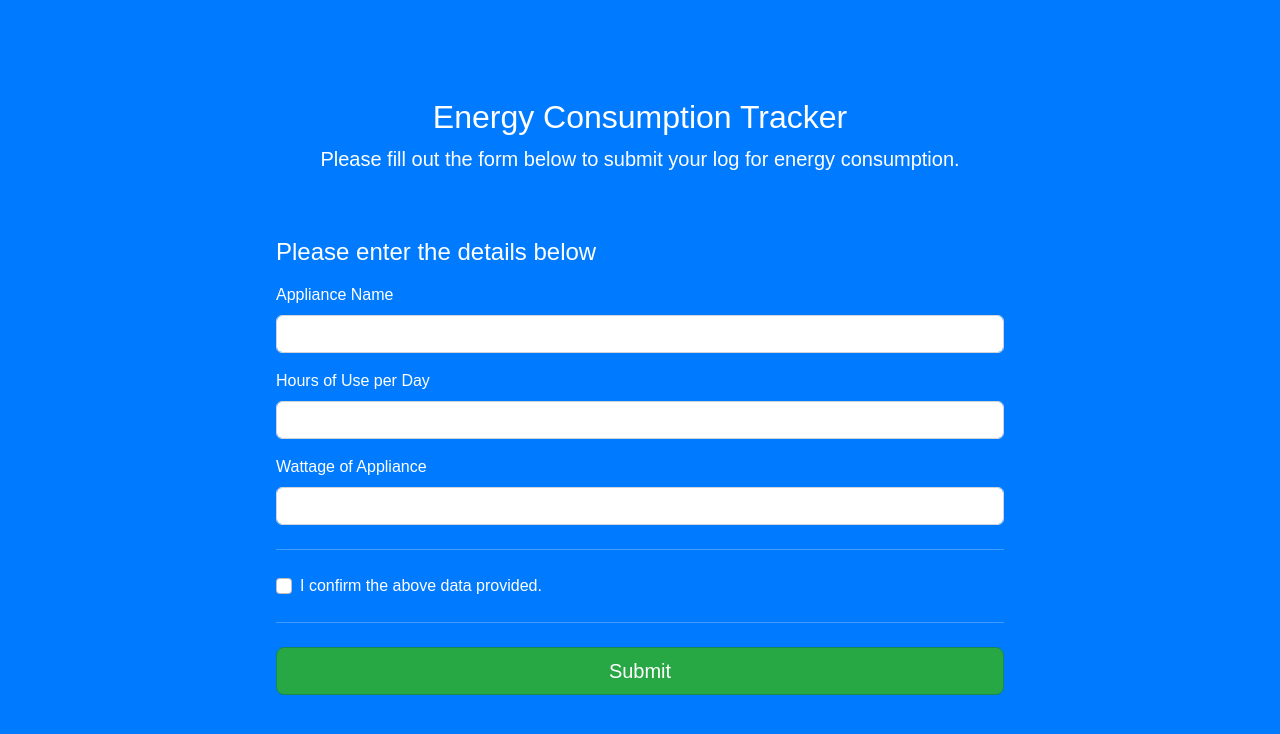
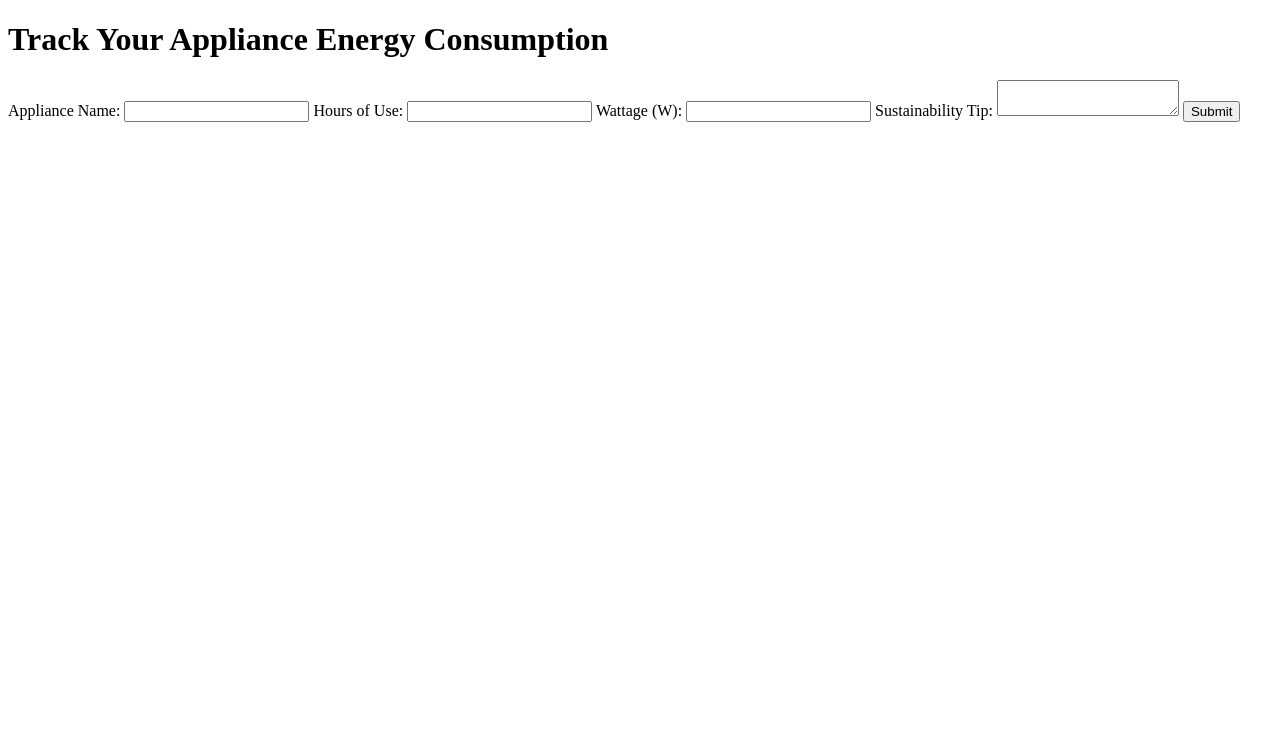
Before and after one commit to bhavyap1010/Energy-Consumption-App, a Flask app: page / in a window 1280 px wide. Shown: the top 734 px of the page. Run offline with Flask 3, Linux system fonts and the light colour scheme; some libraries are stand-ins or nearby versions.

Commit message:
created logs file and display temporary

```diff
--- a/energy_tracker/app.py
+++ b/energy_tracker/app.py
@@ -2,33 +2,50 @@ from flask import Flask, render_template, request, redirect, url_for
 from flask_sqlalchemy import SQLAlchemy
 
 app = Flask(__name__)
-app.config['SQLALCHEMY_DATABASE_URI'] = 'sqlite:///energy_consumption.db'
+app.config['SQLALCHEMY_DATABASE_URI'] = 'sqlite:///appliances.db'
 app.config['SQLALCHEMY_TRACK_MODIFICATIONS'] = False
 db = SQLAlchemy(app)
 
 class ApplianceLog(db.Model):
     id = db.Column(db.Integer, primary_key=True)
-    appliance_name = db.Column(db.String(100), nullable=False)
+    appliance_name = db.Column(db.String(50), nullable=False)
     hours_of_use = db.Column(db.Float, nullable=False)
     wattage = db.Column(db.Float, nullable=False)
+    energy_consumption = db.Column(db.Float, nullable=False)
+    sustainability_tip = db.Column(db.String(200), nullable=True)
 
-@app.route('/')
+@app.route('/', methods=['GET', 'POST'])
 def index():
+    if request.method == 'POST':
+        appliance_name = request.form['appliance_name']
+        hours_of_use = request.form['hours_of_use']
+        wattage = request.form['wattage']
+        energy_consumption = round(float(hours_of_use) * (float(wattage) / 1000), 2)  # kWh calculation
+        sustainability_tip = request.form.get('sustainability_tip', None)
+
+        new_log = ApplianceLog(appliance_name=appliance_name,
+                                hours_of_use=hours_of_use,
+                                wattage=wattage,
+                                energy_consumption=energy_consumption,
+                                sustainability_tip=sustainability_tip)
+        db.session.add(new_log)
+        db.session.commit()
+        return redirect(url_for('logs'))
+
     return render_template('index.html')
 
-@app.route('/submit', methods=['POST'])
-def submit():
-    appliance_name = request.form['appliance_name']
-    hours_of_use = request.form['hours_of_use']
-    wattage = request.form['wattage']
+@app.route('/logs')
+def logs():
+    logs = ApplianceLog.query.all()
+    return render_template('logs.html', logs=logs)
 
-    new_log = ApplianceLog(appliance_name=appliance_name, hours_of_use=hours_of_use, wattage=wattage)
-    db.session.add(new_log)
+@app.route('/clear_logs', methods=['POST'])
+def clear_logs():
+    db.session.query(ApplianceLog).delete()  # Delete all records from the table
     db.session.commit()
-
-    return redirect(url_for('index'))
+    return redirect(url_for('logs'))  # Redirect to the logs page
 
 if __name__ == '__main__':
-    with app.app_context():  # Ensure this is inside the application context
-        db.create_all()  # Create database tables
+    with app.app_context():  # Wrap the database creation in the application context
+        db.create_all()  # Create the database tables
     app.run(debug=True)
--- a/energy_tracker/templates/index.html
+++ b/energy_tracker/templates/index.html
@@ -1,87 +1,26 @@
-<!doctype html>
+<!DOCTYPE html>
 <html lang="en">
+<head>
+    <meta charset="UTF-8">
+    <meta name="viewport" content="width=device-width, initial-scale=1.0">
+    <title>Energy Consumption Tracker</title>
+</head>
+<body>
+    <h1>Track Your Appliance Energy Consumption</h1>
+    <form action="/" method="POST">
+        <label for="appliance_name">Appliance Name:</label>
+        <input type="text" id="appliance_name" name="appliance_name" required>
 
-<head>
-    <meta charset="utf-8">
-    <meta name="viewport" content="width=device-width, initial-scale=1">
-    <title>Energy Consumption Tracker</title>
-    <link href="https://cdn.jsdelivr.net/npm/bootstrap@5.2.3/dist/css/bootstrap.min.css" rel="stylesheet"
-        integrity="sha384-rbsA2VBKQhggwzxH7pPCaAqO46MgnOM80zW1RWuH61DGLwZJEdK2Kadq2F9CUG65" crossorigin="anonymous">
-    <style>
-        body {
-            background-color: #007BFF; /* Blue background */
-            color: white; /* White text */
-            font-family: Arial, sans-serif;
-        }
-        .container {
-            margin-top: 50px;
-        }
-        .btn-success {
-            background-color: #28A745; /* Green button */
-        }
-        .btn-success:hover {
-            background-color: #218838; /* Darker green on hover */
-        }
-    </style>
-</head>
+        <label for="hours_of_use">Hours of Use:</label>
+        <input type="number" step="0.1" id="hours_of_use" name="hours_of_use" required>
 
-<body class="bg-body-tertiary">
+        <label for="wattage">Wattage (W):</label>
+        <input type="number" step="0.1" id="wattage" name="wattage" required>
 
-    <div class="container">
-        <main>
-            <div class="py-5 text-center">
-                <h2>Energy Consumption Tracker</h2>
-                <p class="lead">Please fill out the form below to submit your log for energy consumption.</p>
-            </div>
+        <label for="sustainability_tip">Sustainability Tip:</label>
+        <textarea id="sustainability_tip" name="sustainability_tip"></textarea>
 
-            <div class="row g-5 d-flex justify-content-center align-items-center">
-                <div class="col-md-7 col-lg-8">
-                    <h4 class="mb-3">Please enter the details below</h4>
-                    <form action="/submit" method="POST" class="needs-validation" novalidate>
-                        <div class="row g-3">
-                            <div class="col-12">
-                                <label for="appliance_name" class="form-label">Appliance Name</label>
-                                <input type="text" id="appliance_name" name="appliance_name" class="form-control" required>
-                            </div>
-
-                            <div class="col-12">
-                                <label for="hours_of_use" class="form-label">Hours of Use per Day</label>
-                                <input type="number" id="hours_of_use" name="hours_of_use" class="form-control" required>
-                            </div>
-
-                            <div class="col-12">
-                                <label for="wattage" class="form-label">Wattage of Appliance</label>
-                                <input type="number" id="wattage" name="wattage" class="form-control" required>
-                            </div>
-                        </div>
-
-                        <hr class="my-4">
-
-                        <div class="form-check">
-                            <input type="checkbox" class="form-check-input" id="agree" required>
-                            <label class="form-check-label" for="agree">I confirm the above data provided.</label>
-                        </div>
-
-                        <hr class="my-4">
-
-                        <!-- Submit Button -->
-                        <button class="w-100 btn btn-success btn-lg" type="submit">Submit</button>
-                    </form>
-                </div>
-            </div>
-        </main>
-    </div>
-
-    <!--   JavaScript Links   -->
-    <script src="/docs/5.3/dist/js/bootstrap.bundle.min.js"
-        integrity="sha384-YvpcrYf0tY3lHB60NNkmXc5s9fDVZLESaAA55NDzOxhy9GkcIdslK1eN7N6jIeHz"
-        crossorigin="anonymous"></script>
-    <script src="https://cdn.jsdelivr.net/npm/@popperjs/core@2.11.6/dist/umd/popper.min.js"
-        integrity="sha384-oBqDVmMz9ATKxIep9tiCxS/Z9fNfEXiDAYTujMAeBAsjFuCZSmKbSSUnQlmh/jp3"
-        crossorigin="anonymous"></script>
-    <script src="https://cdn.jsdelivr.net/npm/bootstrap@5.2.3/dist/js/bootstrap.min.js"
-        integrity="sha384-cuYeSxntonz0PPNlHhBs68uyIAVpIIOZZ5JqeqvYYIcEL727kskC66kF92t6Xl2V"
-        crossorigin="anonymous"></script>
+        <button type="submit">Submit</button>
+    </form>
 </body>
-
 </html>
```
Also changed, not shown: energy_tracker/templates/logs.html (added, +33 -0 lines), energy_tracker/instance/appliances.db (added), energy_tracker/instance/energy_consumption.db (deleted).
